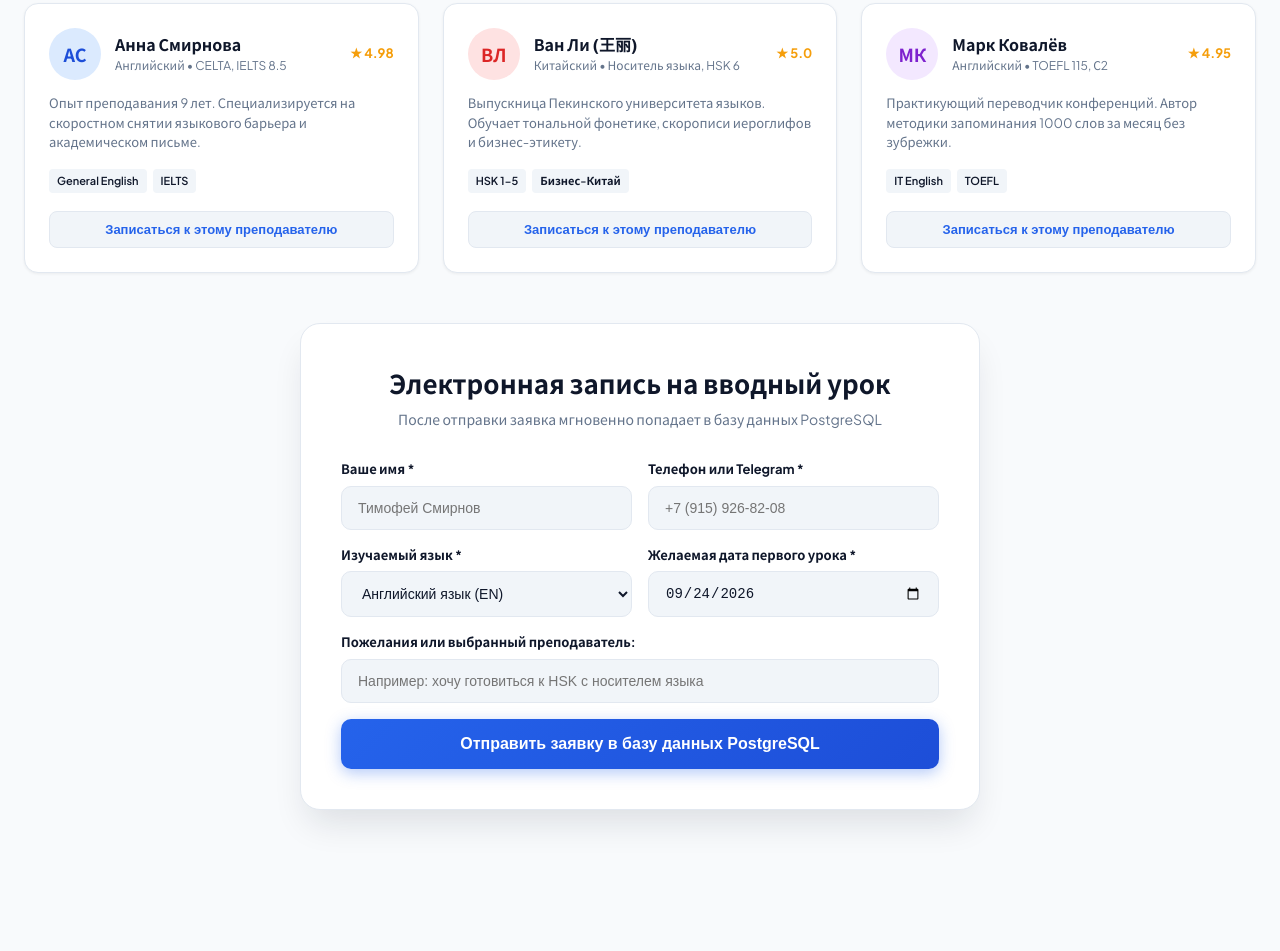
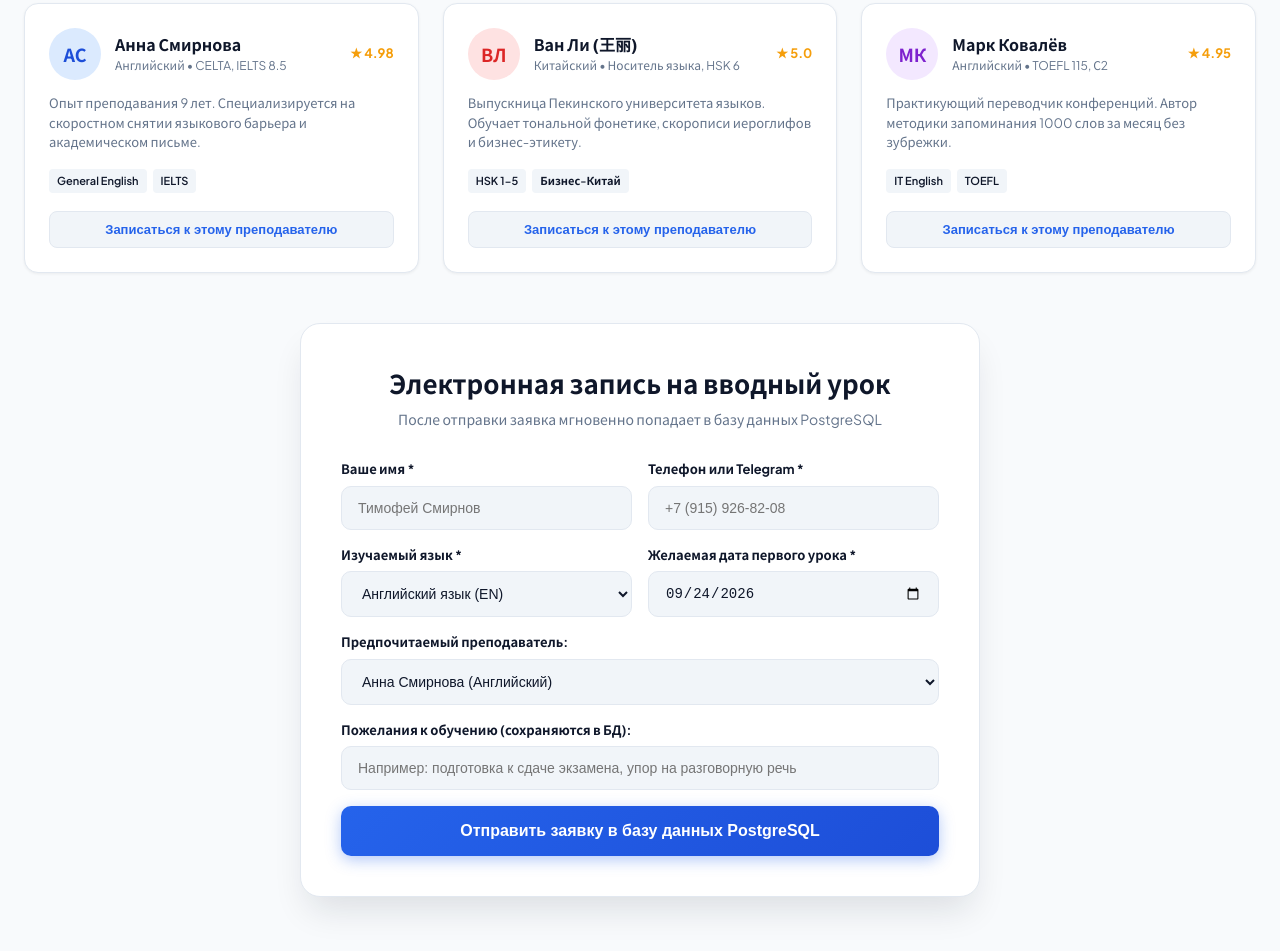
Before and after one commit to Tima4415-glitch/lingvasfera-project, a website: page public/index.html in a window 1280 px wide. Shown: the part 1711-2662 px from the top of the page. Before the commit the page ends 2601 px from the top, so only its background shows below. Drawn offline with Linux system fonts and the light colour scheme.

Commit message:
Update index.html

```diff
--- a/public/index.html
+++ b/public/index.html
@@ -174,6 +174,7 @@
           </div>
         </div>
         <div class="teachers-grid">
+          <!-- Анна Смирнова -->
           <div class="teacher-card">
             <div class="teacher-avatar-row">
               <div class="t-avatar" style="background:#DBEAFE; color:#1D4ED8;">АС</div>
@@ -190,6 +191,8 @@
             </div>
             <button class="btn-select-teacher" onclick="pickTeacher('Анна Смирнова', 1)">Записаться к этому преподавателю</button>
           </div>
+
+          <!-- Ван Ли -->
           <div class="teacher-card">
             <div class="teacher-avatar-row">
               <div class="t-avatar" style="background:#FEE2E2; color:#DC2626;">ВЛ</div>
@@ -204,8 +207,10 @@
               <span class="chip">HSK 1-5</span>
               <span class="chip">Бизнес-Китай</span>
             </div>
-            <button class="btn-select-teacher" onclick="pickTeacher('Ван Ли', 2)">Записаться к этому преподавателю</button>
+            <button class="btn-select-teacher" onclick="pickTeacher('Ван Ли (王丽)', 2)">Записаться к этому преподавателю</button>
           </div>
+
+          <!-- Марк Ковалев -->
           <div class="teacher-card">
             <div class="teacher-avatar-row">
               <div class="t-avatar" style="background:#F3E8FF; color:#7E22CE;">МК</div>
@@ -225,7 +230,7 @@
         </div>
       </section>
 
-      <!-- Форма записи (PostgreSQL) -->
+      <!-- Форма записи (PostgreSQL) с выбором преподавателя и пожеланиями -->
       <section id="booking-section" class="form-wrapper">
         <div class="form-title-center" id="f-main-title">Электронная запись на вводный урок</div>
         <div class="form-desc-center" id="f-main-desc">После отправки заявка мгновенно попадает в базу данных PostgreSQL</div>
@@ -243,7 +248,7 @@
           <div class="form-row">
             <div>
               <label>Изучаемый язык *</label>
-              <select id="lead-lang" class="input-field">
+              <select id="lead-lang" class="input-field" onchange="syncTeacherSelect()">
                 <option value="1">Английский язык (EN)</option>
                 <option value="2">Китайский язык (ZH)</option>
               </select>
@@ -254,8 +259,16 @@
             </div>
           </div>
           <div class="form-control-full">
-            <label>Пожелания или выбранный преподаватель:</label>
-            <input type="text" id="lead-notes" class="input-field" placeholder="Например: хочу готовиться к HSK с носителем языка">
+            <label>Предпочитаемый преподаватель:</label>
+            <select id="lead-teacher" class="input-field">
+              <option value="Анна Смирнова">Анна Смирнова (Английский)</option>
+              <option value="Марк Ковалёв">Марк Ковалёв (Английский / TOEFL)</option>
+              <option value="Ван Ли (王丽)">Ван Ли (Китайский / HSK)</option>
+            </select>
+          </div>
+          <div class="form-control-full">
+            <label>Пожелания к обучению (сохраняются в БД):</label>
+            <input type="text" id="lead-notes" class="input-field" placeholder="Например: подготовка к сдаче экзамена, упор на разговорную речь">
           </div>
           <button type="submit" class="btn-submit-main" id="f-submit-btn">Отправить заявку в базу данных PostgreSQL</button>
         </form>
@@ -408,7 +421,7 @@
           <thead>
             <tr>
               <th>ID</th>
-              <th>Студент / Контакт</th>
+              <th>Студент / Контакт / Пожелания</th>
               <th>Язык</th>
               <th>Дата занятия</th>
               <th>Статус в БД</th>
```
